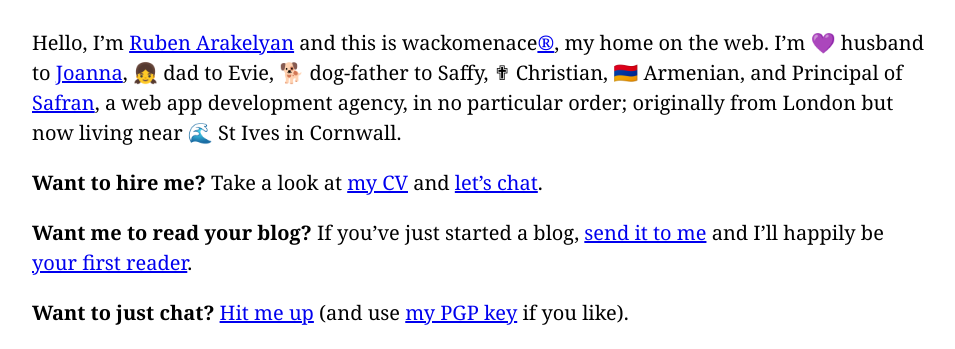
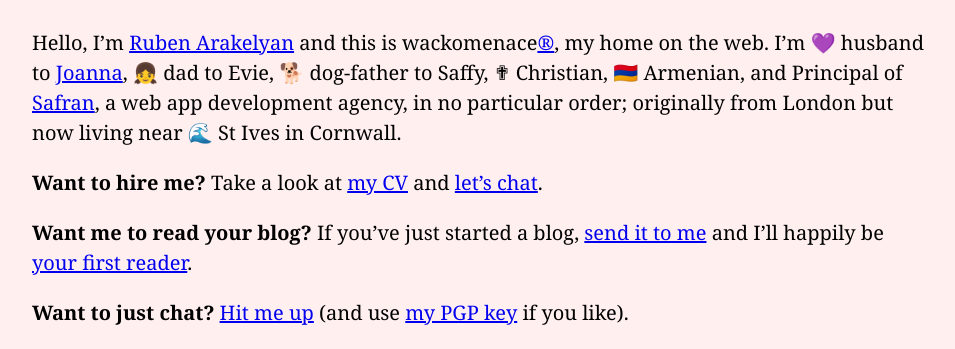
Before and after one commit to rubenarakelyan/wackomenace.co.uk, an Astro site: page / in a window 1280 px wide. Shown: the part 236-585 px from the top of the page, without its empty margins (0-955 px from the left). Built offline with nearby package versions, Linux system fonts and the light colour scheme; Astro itself is replaced by a stand-in of ours; some packages are replaced by stand-ins of ours.

Commit message:
Add background colour

```diff
--- a/src/styles/global.css
+++ b/src/styles/global.css
@@ -1,4 +1,5 @@
 body {
+  background-color: #ffefef;
   font-family: Charter, 'Bitstream Charter', 'Sitka Text', Cambria, serif;
   font-size: 1.25rem;
   line-height: 1.5;
```
